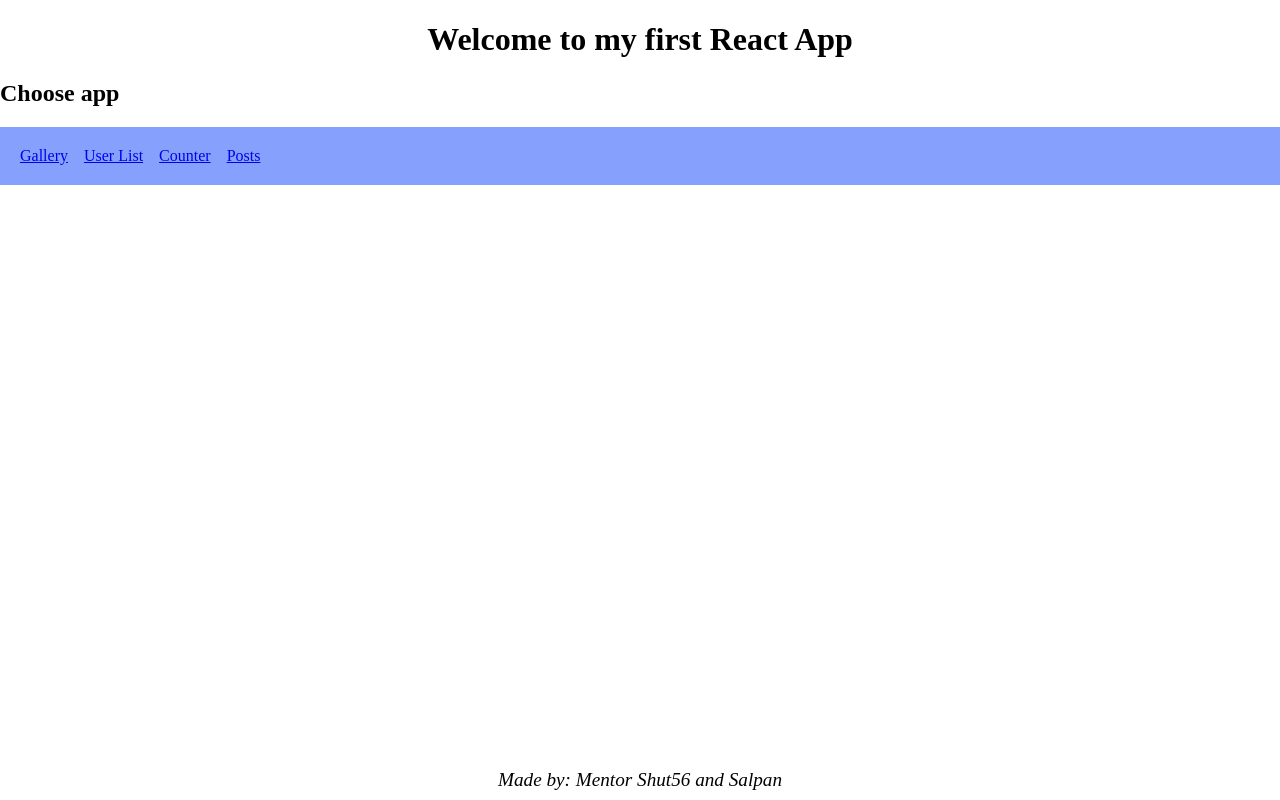
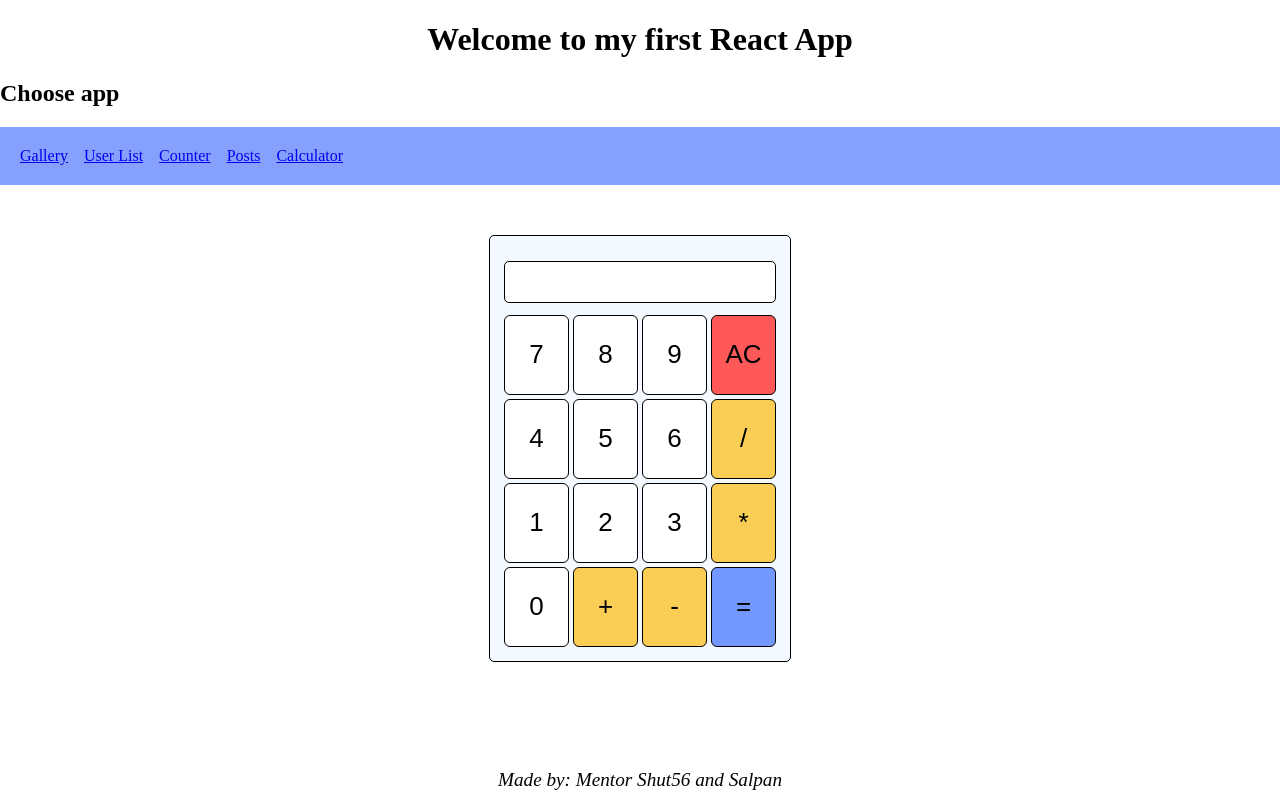
Before and after one commit to Salpan/React-HomeWork, a React (Create React App) app: page /calculator in a window 1280 px wide. Built offline with nearby package versions, Linux system fonts and the light colour scheme.

Commit message:
Finished my homework-calculator

```diff
--- a/src/app/App.jsx
+++ b/src/app/App.jsx
@@ -14,11 +14,12 @@ const App = () => {
             <Layout>
                 <Routes>
                     <Route path="/*" element={<Main />}>
-                        <Route element={<Calc />} index={true} />
+                        <Route element={<Gallery />} index={true} />
                         <Route path="gallery" element={<Gallery />} />
                         <Route path="userlist" element={<UserList />} />
                         <Route path="counter" element={<Counter />} />
                         <Route path="posts" element={<Feed />} />
+                        <Route path="calculator" element={<Calc />} />
                     </Route>
                 </Routes>
             </Layout>
--- a/src/app/components/calc/Calc.jsx
+++ b/src/app/components/calc/Calc.jsx
@@ -30,43 +30,114 @@
 //
 // <input onChange={onChangeHandler} />
 
-import { useState } from "react";
+import { useEffect, useState } from "react";
 import { arrayCalc } from "./data"
-
-// eval(arr.reduce((acc, item) => {
-//     acc = acc + item
-//     return acc
-// }))
+import './styles.css'
 
 export const Calc = () => {
 
-    // const [calc, setCalc] = useState('')
-    const [outPut, setOutPut] = useState('')
+    const [prev, setPrev] = useState('')
+    const [curr, setCurr] = useState('')
+    const [input, setInput] = useState('')
+    const [operator, setOperator] = useState(null)
+    const [total, setTotal] = useState(false)
+    // const [inputValue, setInputValue] = useState('')
 
+    // const onChangeHandler = (e) => {
+    //     setInputValue(e.target.value)
+    // }
 
-    const cliclHandler = (value, label) => {
-        // setCalc(prev => prev + value)
+    const numbers = (label) => {
+        if (total) {
+            setPrev('')
+        }
+        curr ? setCurr(prev => prev + label) : setCurr(label);
+        setTotal(false)
+    };
 
-        if (value === "AC")
-            setOutPut('')
-        else if (value === '=') {
-            // setOutPut(eval(JSON.parse(JSON.stringify(outPut))))
-            setOutPut('')
-        } else setOutPut((prev => prev + label))
+    useEffect(() => {
+        setInput(curr)
+    }, [curr])
+
+    const operators = (label) => {
+        setTotal(false)
+        setOperator(label)
+        if (curr === "")
+            return true
+        else {
+            if (prev !== "") {
+                equals()
+            } else {
+                setPrev(curr)
+                setCurr("")
+            }
+        }
+    };
+
+    const equals = (label) => {
+        if (label === "=") {
+            setTotal(true)
+        };
+
+        let cal = 0
+        switch (operator) {
+            case "/":
+                cal = parseInt(prev) / parseInt(curr)
+                break
+            case "*":
+                cal = parseInt(prev) * parseInt(curr)
+                break
+            case "+":
+                cal = parseInt(prev) + parseInt(curr)
+                break
+            case "-":
+                cal = parseInt(prev) - parseInt(curr)
+                break
+            default:
+                return true
+        }
+        setInput("")
+        setPrev(cal)
+        setCurr("")
+    }
+
+    const reset = () => {
+        setPrev("");
+        setCurr("");
+        setInput("0");
     }
 
     return (
-        <>
-            <p>{outPut}</p>
-            <input />
-            {arrayCalc.map((item) => {
-                return (
-                    <button key={item.value} type="button" onClick={
-                        () => cliclHandler(item.value, item.label)}>
-                        {item.label}
-                    </button >
-                );
-            })}
-        </>
+        <div className="container">
+            <div className="calc">
+                <div className="input">{input !== "" || input === "0" ? input : prev}</div>
+                {/* <input onChange={onChangeHandler} /> */}
+                <div className="calc-buttons">
+                    {arrayCalc.map((item, index) => {
+                        return (
+                            <button key={index} className={
+                                item.type === "reset" ?
+                                    "reset-button" : item.type === "function" ?
+                                        "function-button" : item.type === "equal" ?
+                                            "equal-button" : "num-button"
+                            }
+                                type="button" onClick={
+                                    () => {
+                                        if (item.type === "function") {
+                                            operators(item.label)
+                                        } else if (item.type === "numeric") {
+                                            numbers(item.label)
+                                        } else if (item.type === "equal") {
+                                            equals(item.label)
+                                        } else reset()
+                                    }
+                                }>
+                                {item.label}
+                            </button >
+                        );
+                    })}
+                </div>
+            </div>
+        </div >
     )
 }
--- /dev/null
+++ b/src/app/components/calc/styles.css
@@ -0,0 +1,88 @@
+/* .calc {
+    display: flex;
+    max-width: 400px;
+} */
+
+.container {
+    padding-top: 50px;
+    display: flex;
+    justify-content: center;
+}
+
+.calc {
+    background-color: rgb(243, 249, 255);
+    padding-top: 25px;
+    height: 400px;
+    width: 300px;
+    border: 1px;
+    border-radius: 5px;
+    border-style: solid;
+}
+
+.input {
+    background-color: white;
+    margin: auto;
+    margin-bottom: 10px;
+    width: 270px;
+    height: 40px;
+    border: 1px;
+    border-radius: 5px;
+    border-style: solid;
+    text-align: right;
+    font-size: 32px;
+}
+
+.calc-buttons {
+    display: flex;
+    flex-wrap: wrap;
+    flex-direction: row;
+    justify-content: center;
+}
+
+.num-button {
+    border: 1px;
+    font-size: 26px;
+    margin: 2px;
+    background-color: white;
+    border-style: solid;
+    border-color: black;
+    border-radius: 6px;
+    height: 80px;
+    width: 65px;
+}
+
+.reset-button {
+    border: 1px;
+    font-size: 26px;
+    margin: 2px;
+    background-color: rgb(255, 88, 88);
+    border-style: solid;
+    border-color: black;
+    border-radius: 6px;
+    height: 80px;
+    width: 65px;
+}
+
+.function-button {
+    border: 1px;
+    font-size: 26px;
+    margin: 2px;
+    background-color: rgb(250, 206, 84);
+    border-style: solid;
+    border-color: black;
+    border-radius: 6px;
+    height: 80px;
+    width: 65px;
+}
+
+.equal-button {
+    border: 1px;
+    font-size: 26px;
+    margin: 2px;
+    background-color: rgb(114, 152, 255);
+    border-style: solid;
+    border-color: black;
+    border-radius: 6px;
+    height: 80px;
+    width: 65px;
+}
--- a/src/app/components/counter/Counter.jsx
+++ b/src/app/components/counter/Counter.jsx
@@ -69,20 +69,22 @@ export const Counter = () => {
         <div className="counter-wrapper">
             <div className="counter">
                 <button
+                    className="counter-button"
                     type="button"
                     onClick={minusTen}
                     disabled={isDisabledDec}
                 >
                     -10
                 </button>
-                <button type="button" onClick={dec} disabled={isDisabledDec}>
+                <button className="counter-button" type="button" onClick={dec} disabled={isDisabledDec}>
                     -1
                 </button>
                 <div className="count">{count}</div>
-                <button type="button" onClick={inc} disabled={isDisabledInc}>
+                <button className="counter-button" type="button" onClick={inc} disabled={isDisabledInc}>
                     +1
                 </button>
                 <button
+                    className="counter-button"
                     type="button"
                     onClick={plusTen}
                     disabled={isDisabledInc}
--- a/src/app/components/counter/styles.css
+++ b/src/app/components/counter/styles.css
@@ -1,4 +1,4 @@
-button {
+.counter-button {
   border: none;
   height: 60px;
   min-width: 60px;
@@ -8,16 +8,16 @@ button {
   font-size: 24px;
 }
 
-button:hover {
+.counter-buttonbutton:hover {
   background-color: #3ba6ff;
 }
 
-button:active {
+.counter-button:active {
   background-color: #155387;
   color: white;
 }
 
-button:disabled {
+.counter-button:disabled {
   background-color: gray;
   color: lightgray;
   cursor: not-allowed;
@@ -45,6 +45,12 @@ button:disabled {
 }
 
 .reset {
+  border: none;
+  height: 60px;
+  min-width: 60px;
+  border-radius: 120px;
+  cursor: pointer;
+  font-size: 24px;
   background-color: #8d1313;
   color: white;
 }
--- a/src/app/components/feed/styles.css
+++ b/src/app/components/feed/styles.css
@@ -24,6 +24,10 @@ li {
 }
 
 .sort {
+  border: none;
+  height: 60px;
+  min-width: 60px;
+  border-radius: 120px;
   background-color: #85a1fd;
   max-width: 50px;
   font-size: xx-large;
@@ -31,6 +35,10 @@ li {
 }
 
 .noSort {
+  border: none;
+  height: 60px;
+  min-width: 60px;
+  border-radius: 120px;
   background-color: #aaa8a8;
   max-width: 50px;
   font-size: xx-large;
--- a/src/app/components/gallery/Gallery.jsx
+++ b/src/app/components/gallery/Gallery.jsx
@@ -37,7 +37,7 @@ const Gallery = () => {
 
     return (
         <div className="gallery">
-            <button type="button" onClick={previousPhotoHandler}>
+            <button className="gallary-button" type="button" onClick={previousPhotoHandler}>
                 {"<-"}
             </button>
             <div className="photo">
@@ -47,7 +47,7 @@ const Gallery = () => {
                     <Loader loading={isLoading} />
                 )}
             </div>
-            <button type="button" onClick={nextPhotoHandler}>
+            <button className="gallary-button" type="button" onClick={nextPhotoHandler}>
                 {"->"}
             </button>
         </div>
--- a/src/app/components/gallery/styles.css
+++ b/src/app/components/gallery/styles.css
@@ -15,3 +15,13 @@ img {
     display: flex;
     justify-content: center;
 }
+
+.gallary-button {
+    border: none;
+    height: 60px;
+    min-width: 60px;
+    border-radius: 120px;
+    cursor: pointer;
+    background-color: #b8dfff;
+    font-size: 24px;
+}
--- a/src/app/components/user-list/UserList.jsx
+++ b/src/app/components/user-list/UserList.jsx
@@ -30,7 +30,7 @@ const UserList = () => {
 
     return (
         <>
-            <button type="button" onClick={clickHandler}>
+            <button className="reload-button" type="button" onClick={clickHandler}>
                 Reload
             </button>
             {!isLoading ? (
--- a/src/app/components/user-list/styles.css
+++ b/src/app/components/user-list/styles.css
@@ -6,6 +6,13 @@ td {
     border-collapse: collapse
 }
 
-button {
+.reload-button {
+    border: none;
+    height: 60px;
+    min-width: 60px;
+    border-radius: 120px;
+    cursor: pointer;
+    background-color: #b8dfff;
+    font-size: 24px;
     width: 200px;
 }
--- a/src/common/components/layout/Layout.jsx
+++ b/src/common/components/layout/Layout.jsx
@@ -12,6 +12,7 @@ export const Layout = ({ children }) => {
                     <Link to="/userlist">User List</Link>
                     <Link to="/counter">Counter</Link>
                     <Link to="/posts">Posts</Link>
+                    <Link to="/calculator">Calculator</Link>
                 </div>
             </header>
             <main>{children}</main>
```
Also changed, not shown: src/app/components/calc/data.js (+43 -9 lines).
